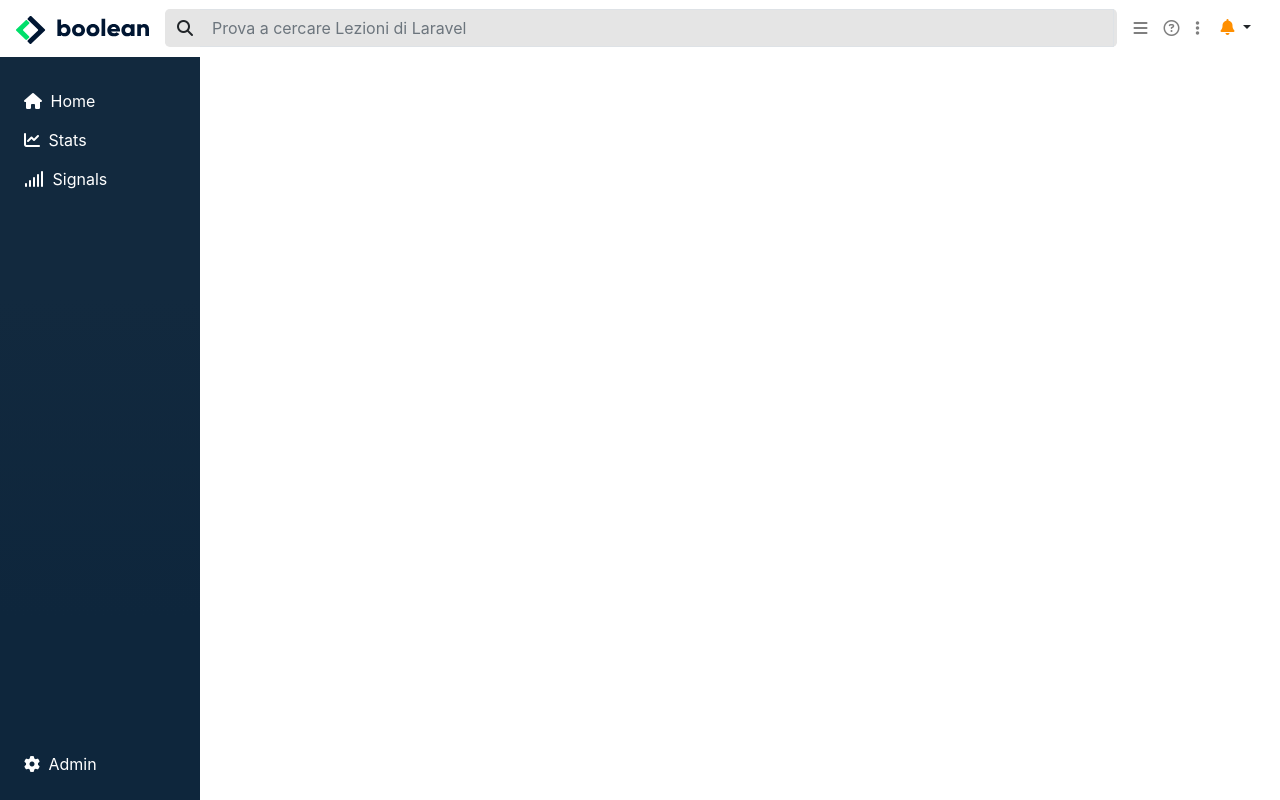
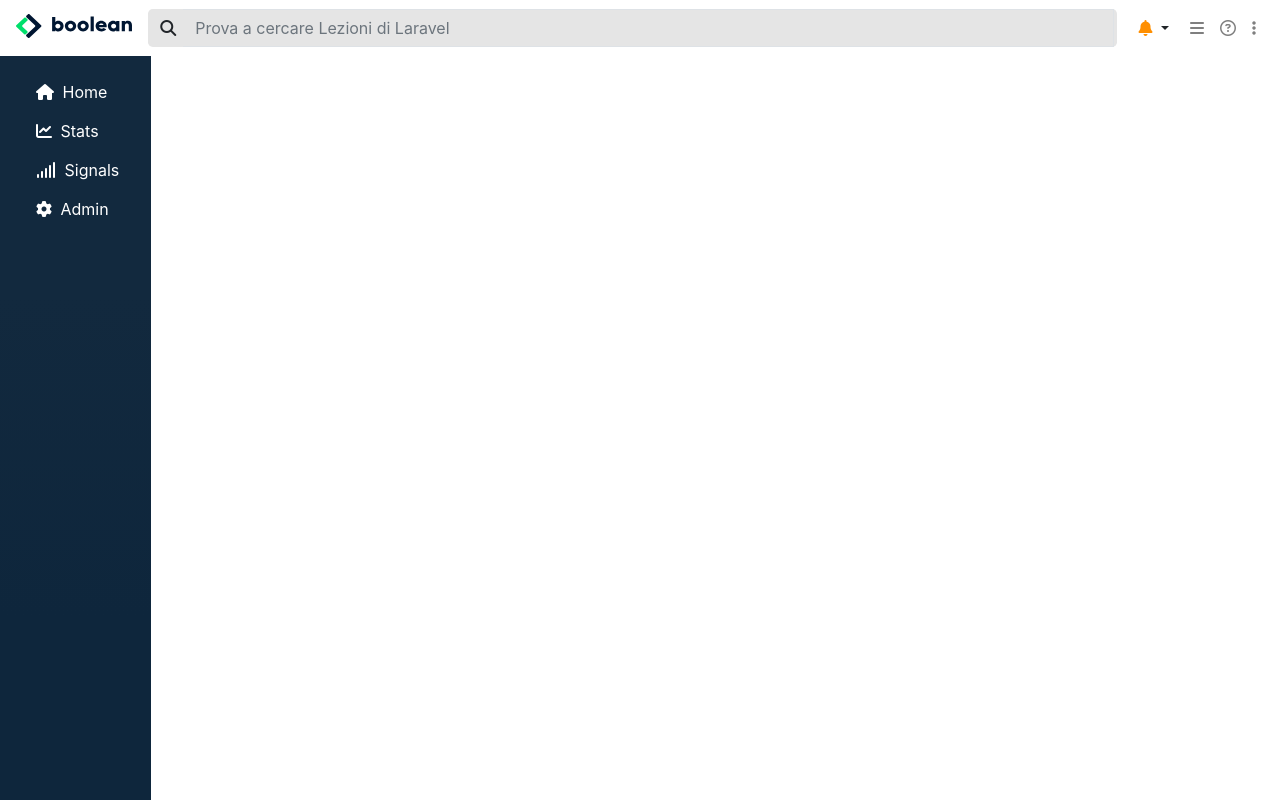
Before and after one commit to albim360/html-css-bootstrap-dashboard, a plain HTML site: page index.html in a window 1280 px wide. Drawn offline with nearby package versions, Linux system fonts and the light colour scheme.

Commit message:
FIX mobile header visual

```diff
--- a/css/app.css
+++ b/css/app.css
@@ -10,9 +10,7 @@
 }
 
 .sidebar {
-    position: fixed;
-    width: 200px;
-    height: 100%;
+    height: 100vh;
     z-index: 999;
   }
 
@@ -30,3 +28,12 @@ a.btn.list-group-item:hover {
     background-color: rgb(190, 190, 190)!important;
     cursor: pointer;
 }
+
+li {
+    list-style-type: none;
+
+}
+
+img {
+    max-width: 100%;
+}
--- a/index.html
+++ b/index.html
@@ -12,16 +12,14 @@
 </head>
 <body>
     <header>
-        <nav class="navbar navbar-expand-md navbar-light">
+        <nav class="navbar navbar-expand-md navbar-light flex-nowrap mh-100">
             <div class="d-flex flex-grow-1">
                 <a href="#" class="navbar-brand">
-                     <img src="./img/logo.svg" alt="logo">
+                     <img src="./img/logo.svg" class="d-sm-block d-none" alt="logo">
+                     <img src="./img/mobile-logo.png" class="d-sm-none d-inline-block" alt="">
                 </a>
                 <form class="mr-2 my-auto w-100 d-inline-block order-1">
                     <div class="input-group bg-grey align-items-center justify-content-center bg-grey px-1 rounded-lg">
-                        <!-- <button class="btn btn-outline-light border border-left-0 bg-grey" type="button">
-                            <i class="fa fa-search"></i>
-                        </button> -->
                             <i class="fa fa-search px-2 "></i>
                             <input type="text" class="form-control border border-left-0  bg-grey" placeholder="Prova a cercare Lezioni di Laravel">
                         <span class="input-group-append">
@@ -29,23 +27,28 @@
                     </div>
                 </form>
             </div>
-            <button class="navbar-toggler order-0" type="button" data-toggle="collapse" data-target="#navbar7">
-                <span class="navbar-toggler-icon"></span>
-            </button>
-            <div class="navbar-collapse collapse flex-shrink-1 flex-grow-0 order-last" id="navbar7">
-                <ul class="navbar-nav">
+
+            <div class="navbar-collapse collapse flex-shrink-1 flex-grow-0 order-last">
+                <ul class="navbar-nav" id="navbar7">
                     <li class="nav-item">
-                        <a class="nav-link" href="#"> <i class="fa-solid fa-bars"></i></a>
+                        <a class="nav-link" href="#">
+                         <i class="fa-solid fa-bars"></i>
+                        </a>
                     </li>
                     <li class="nav-item">
-                        <a class="nav-link" href="#"> <i class="fa-regular fa-circle-question"></i> </a>
+                        <a class="nav-link" href="#">
+                         <i class="fa-regular fa-circle-question"></i>
+                         </a>
                     </li>
                     <li class="nav-item">
-                        <a class="nav-link" href="#"> <i class="fa-solid fa-ellipsis-vertical"></i> </a>
+                        <a class="nav-link" href="#">
+                         <i class="fa-solid fa-ellipsis-vertical"></i>
+                        </a>
                     </li>
-                    <li class="nav-item dropdown">
+                </div>
+                    <li class="nav-item dropdown ">
                         <div class="dropdown">
-                            <button class="btn  dropdown-toggle" type="button" id="dropdownMenuButton" data-toggle="dropdown" aria-haspopup="true" aria-expanded="true">
+                            <button class="btn  dropdown-toggle " type="button" id="" data-toggle="dropdown" aria-haspopup="true" aria-expanded="true">
                                 <i class="fa-solid fa-bell gold"></i>
                             </button>
                             <div class="dropdown-menu dropdown-menu-right" aria-labelledby="dropdownMenuButton">
@@ -57,28 +60,27 @@
                     </li>
                     </ul>
                 </ul>
-            </div>
+
         </nav>
-        <nav id="sidebarMenu" class="collapse d-lg-block sidebar collapse bg-blue-linear">
-     <div class="position-sticky fs-6">
-       <div class="list-group list-group-flush mt-4">
-         <a href="#"class="btn list-group-item list-group-item-action py-2 ripple mc-bg-transparent text-white border-0" data-toggle="button" aria-pressed="false" autocomplete="off">
+        <nav id="sidebarMenu" class="position-fixed start-0 sidebar bg-blue-linear px-sm-2">
+         <div class="container position-sticky fs-6 m-0 p-0 ">
+           <div class="list-group list-group-flush mt-3 p-0">
+             <a href="#"class="btn list-group-item list-group-item-action py-2 px-sm-4 ripple mc-bg-transparent text-white border-0">
                 <i class="fa-solid fa-house p-1"></i>
-           <span>Home</span>
+               <span class="d-sm-inline-block d-none ">Home</span>
              </a>
-         <a href="#" class="btn list-group-item list-group-item-action py-2 ripple mc-bg-transparent text-white border-0" >
+             <a href="#" class="btn list-group-item list-group-item-action py-2 px-sm-4 ripple mc-bg-transparent text-white border-0" >
                 <i class="fa-solid fa-chart-line p-1"></i>
-           <span>Stats</span>
+               <span class="d-sm-inline-block d-none ">Stats</span>
              </a>
-         <a href="#" class="btn list-group-item list-group-item-action py-2 ripple mc-bg-transparent text-white border-0">
+             <a href="#" class="btn list-group-item list-group-item-action py-2 px-sm-4 ripple mc-bg-transparent text-white border-0">
                 <i class="fa-solid fa-signal p-1"></i>
-            <span>Signals</span>
+                <span class="d-sm-inline-block d-none ">Signals</span>
             </a>
-        <a href="#" class="btn fixed-bottom mb-3 list-group-item list-group-item-action py-2 ripple mc-bg-transparent text-white border-0">
+            <a href="#" class="btn list-group-item list-group-item-action py-2 px-sm-4 ripple mc-bg-transparent text-white border-0">
              <i class="fa-solid fa-gear p-1"></i>
-            <span>Admin</span>
+             <span class="d-sm-inline-block d-none ">Admin</span>
             </a>
-
            </div>
          </div>
        </nav>
```
Also changed, not shown: img/mobile-logo.png. Lines whose indentation alone changed are shown as unchanged.
